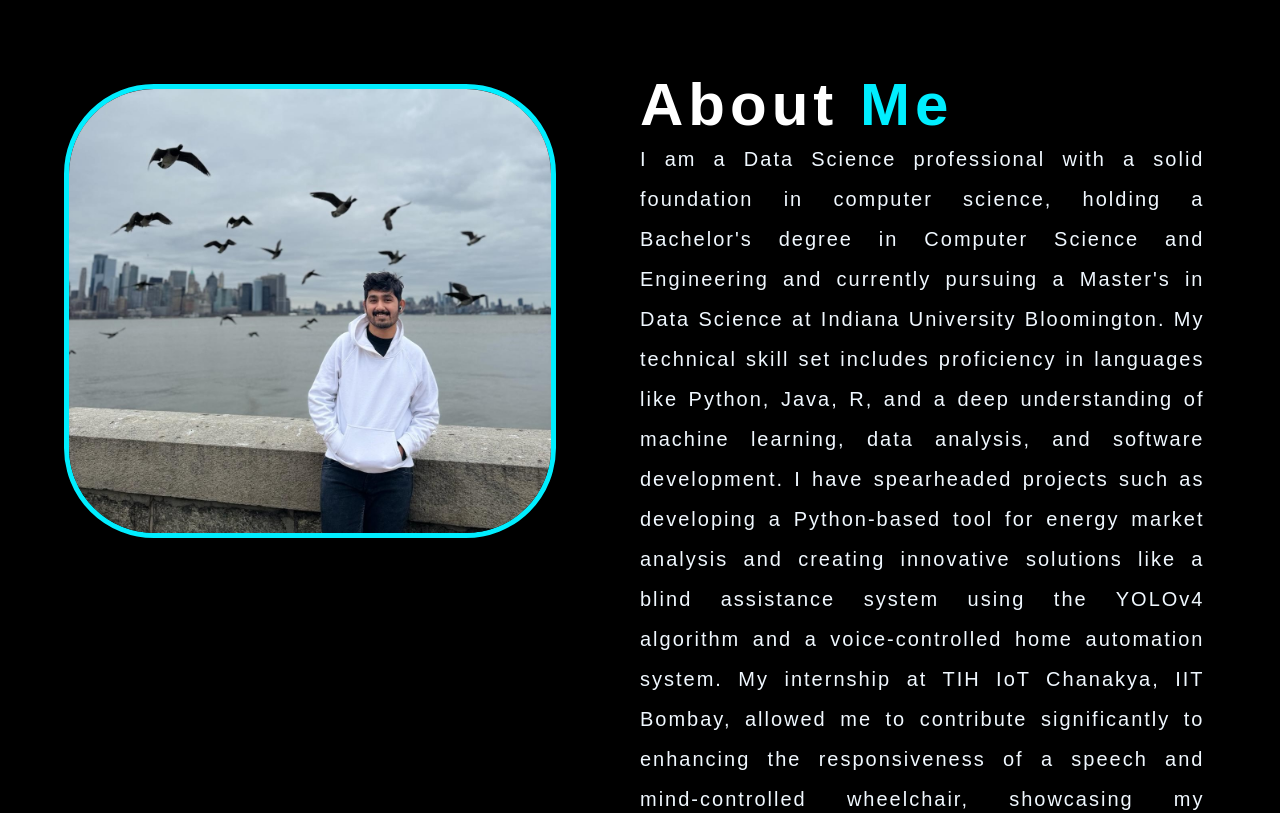
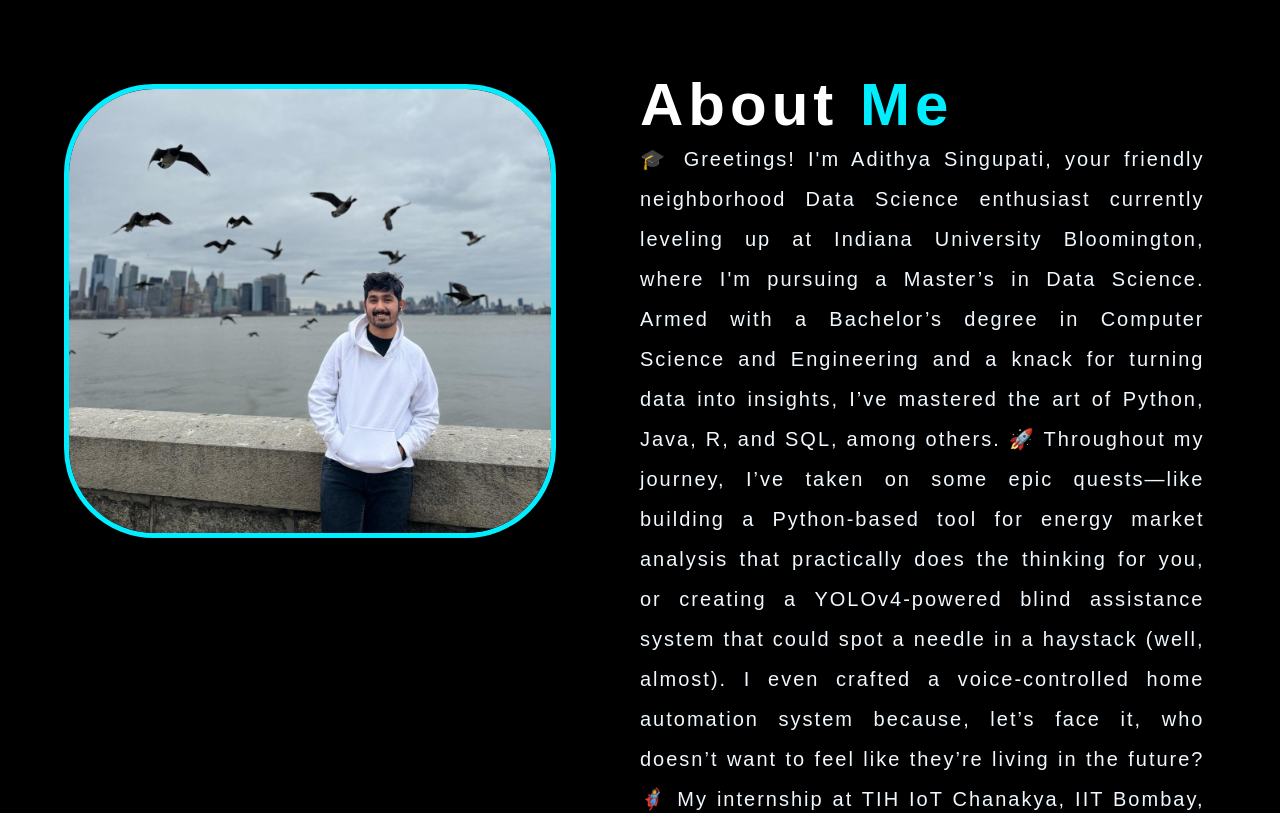
Before and after one commit to MrAdithya21/mywebs.github.io, a plain HTML site: page index.html in a window 1280 px wide. Shown: the part 800-1613 px from the top of the page. Drawn offline with nearby package versions, Linux system fonts and the light colour scheme; files whose address does not match are found by name.

Commit message:
updated bio

```diff
--- a/index.html
+++ b/index.html
@@ -50,12 +50,22 @@
                 </div>
                 <div class="about-text">
                     <h2>About <span>Me</span></h2>
-                    <p>I am a Data Science professional with a solid foundation in computer science, holding a Bachelor's degree in Computer Science and Engineering and currently pursuing a Master's in Data Science at Indiana University Bloomington. My technical skill set includes proficiency in languages like Python, Java, R, and a deep understanding of machine learning, data analysis, and software development. I have spearheaded projects such as developing a Python-based tool for energy market analysis and creating innovative solutions like a blind assistance system using the YOLOv4 algorithm and a voice-controlled home automation system. My internship at TIH IoT Chanakya, IIT Bombay, allowed me to contribute significantly to enhancing the responsiveness of a speech and mind-controlled wheelchair, showcasing my commitment to using technology to improve lives. My goal is to continue leveraging my expertise in data science and technology to develop solutions that drive meaningful decisions and innovations in a dynamic organization.<br><br>
+                    <p>
+                        🎓 Greetings! I'm Adithya Singupati, your friendly neighborhood Data Science enthusiast currently leveling up at Indiana University Bloomington, where I'm pursuing a Master’s in Data Science. Armed with a Bachelor’s degree in Computer Science and Engineering and a knack for turning data into insights, I’ve mastered the art of Python, Java, R, and SQL, among others.
+
+                        🚀 Throughout my journey, I’ve taken on some epic quests—like building a Python-based tool for energy market analysis that practically does the thinking for you, or creating a YOLOv4-powered blind assistance system that could spot a needle in a haystack (well, almost). I even crafted a voice-controlled home automation system because, let’s face it, who doesn’t want to feel like they’re living in the future?
+
+                        🦸 My internship at TIH IoT Chanakya, IIT Bombay, was nothing short of an adventure. I helped bring to life a speech and mind-controlled wheelchair that’s so responsive, it’s practically telepathic. This experience solidified my passion for using technology to make a real difference in people’s lives.
+
+                        🎯 My mission? To continue harnessing the power of data and technology to create solutions that drive meaningful decisions and spark innovation. Whether it's crunching numbers, developing models, or just making cool stuff, I'm all in.
+
+                        <br><br>
                         <a href="https://drive.google.com/file/d/1OIHswrJylWFFrhtojqt9PE8Fb_p8Iv3J/view?usp=drive_link" style="--i:11" class="abtbtn-box" target="_blank">Download Resume</a>
                     </p>
                 </div>
             </div>
         </section>
+
 
         <section id="Skills">
             <h1 class="subtitle">My <span>Skills</span></h1>
```
